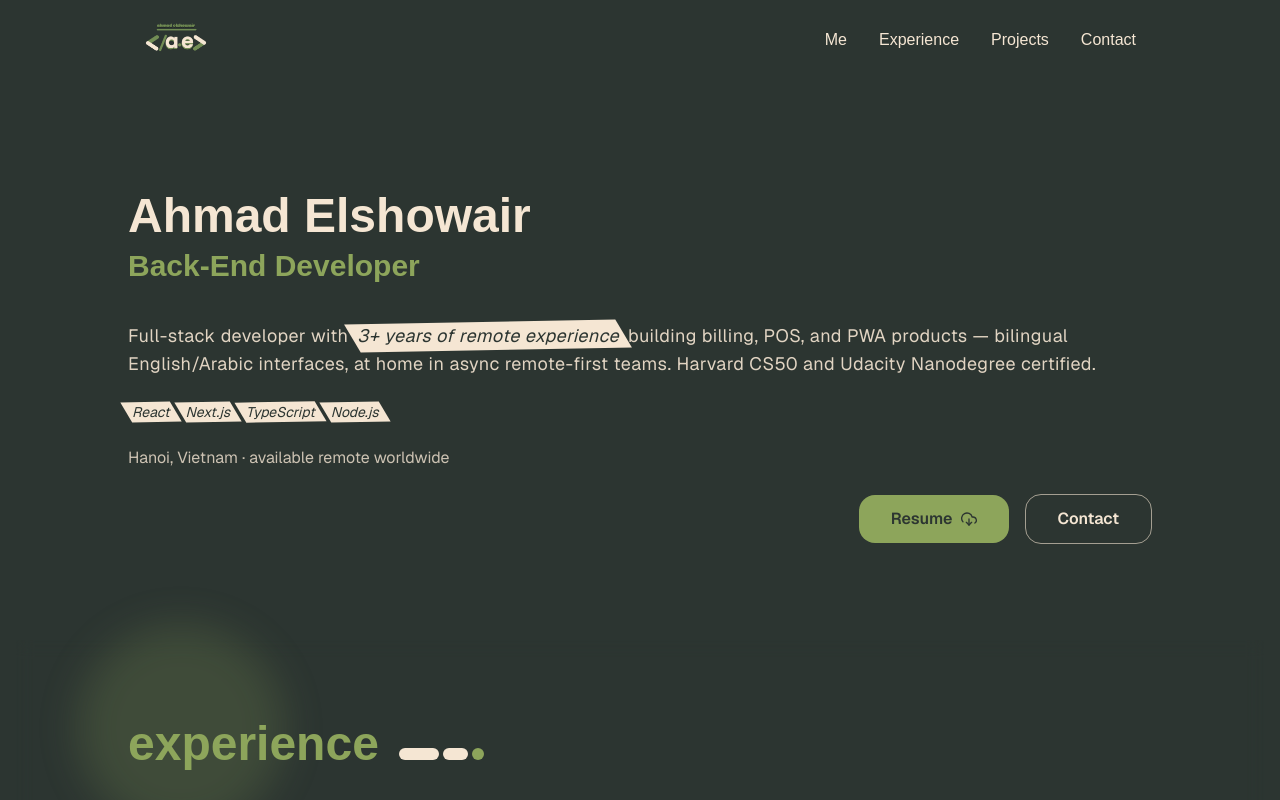
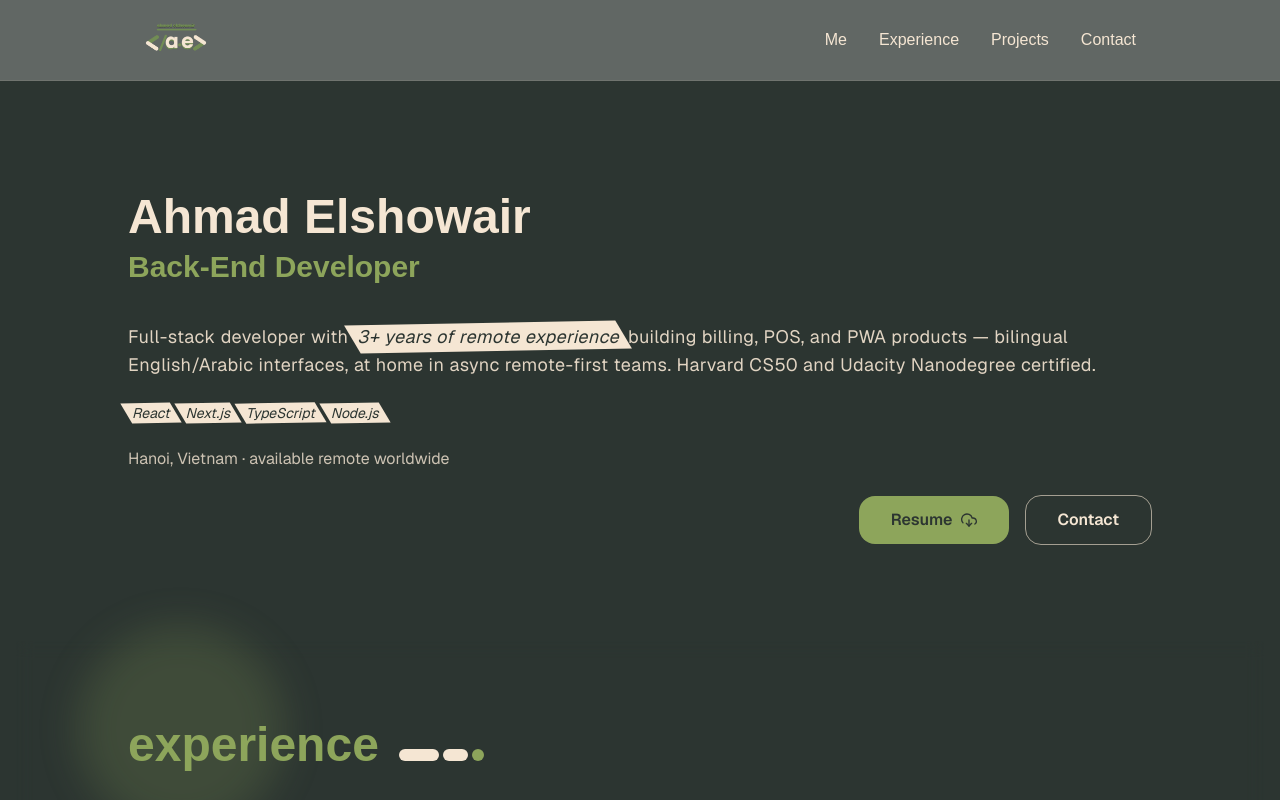
Before and after one commit to ahmad-elshowair/my-portfolio, a Next.js app: page / in a window 1280 px wide. Shown: the top 800 px of the page. Built offline with nearby package versions, Linux system fonts and the light colour scheme; a web font is replaced by a local one.

Commit message:
style(navbar): add glassmorphic backdrop-blur effect
- Apply bg-bgGreen/75 with backdrop-blur-lg and subtle bottom border.

```diff
--- a/src/components/Navbar.tsx
+++ b/src/components/Navbar.tsx
@@ -20,7 +20,7 @@ const Navbar = () => {
 
   return (
     <>
-      <nav className="sticky top-0 w-full z-50 bg-bgGreen">
+      <nav className="sticky top-0 z-50 w-full bg-bgGreen/75 backdrop-blur-lg border-b border-beige/10">
         <div className="max-w-5xl mx-auto px-4">
           <div className="flex items-center justify-between h-20">
             <Link href={"/"}>
@@ -81,7 +81,8 @@ const Navbar = () => {
         <div
           className={cn(
             "fixed top-0 right-0 w-full h-screen bg-[#588157]/95 backdrop-blur transform md:hidden",
-            prefersReducedMotion || "transition-transform duration-200 ease-in-out",
+            prefersReducedMotion ||
+              "transition-transform duration-200 ease-in-out",
             isOpen ? "translate-x-0" : "translate-x-full",
             "overflow-hidden",
           )}
```
